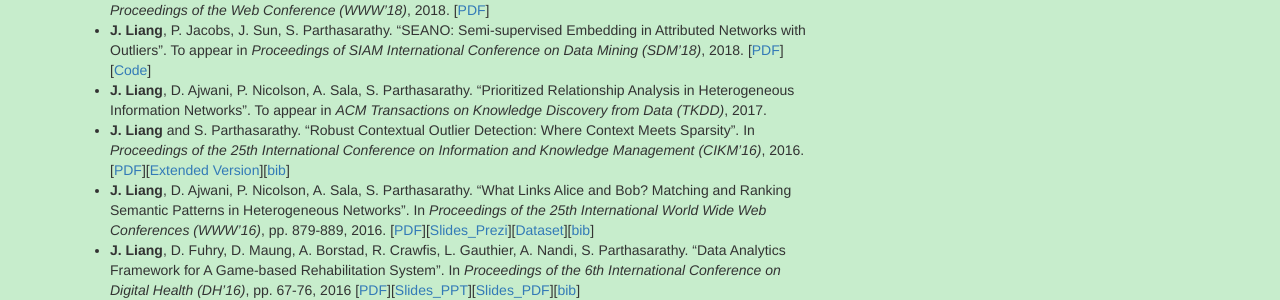
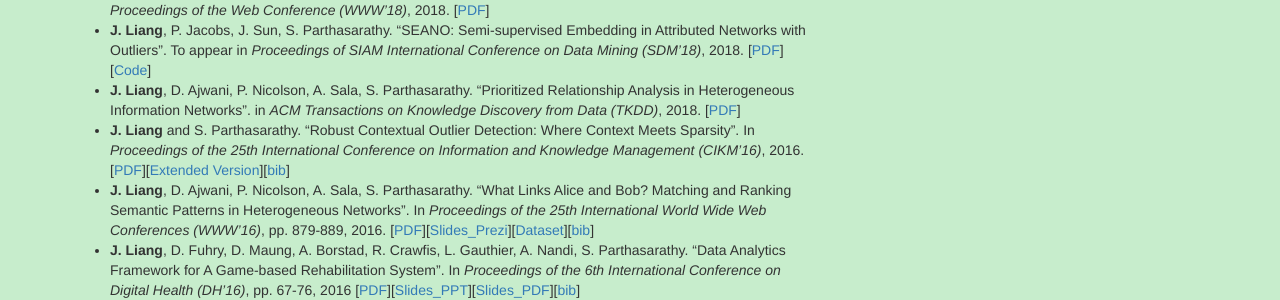
Before and after one commit to BuckeyeDM/BuckeyeDM.github.io, a Jekyll site: the page built from index.md, in a window 1280 px wide. Shown: the part 672-972 px from the top of the page. Built offline with Jekyll 4.4.1, drawn with Linux system fonts in a browser that asks for light colours.

Commit message:
add tkdd pdf

```diff
--- a/index.md
+++ b/index.md
@@ -26,7 +26,7 @@ I am a fifth-year Ph.D. student in [Department of Computer Science and Engineeri
 ## Publications
 * **J. Liang**, P. Jacobs, S. Parthasarathy. "Human-Guided Flood Mapping: From Experts to the Crowd". To appear in *Proceedings of the Web Conference (WWW'18)*, 2018. \[[PDF](./available_soon.html)\]
 * **J. Liang**, P. Jacobs, J. Sun, S. Parthasarathy. "SEANO: Semi-supervised Embedding in Attributed Networks with Outliers". To appear in *Proceedings of SIAM International Conference on Data Mining (SDM'18)*, 2018. \[[PDF](https://arxiv.org/pdf/1703.08100.pdf)\]\[[Code](/SEANO)\]
-* **J. Liang**, D. Ajwani, P. Nicolson, A. Sala, S. Parthasarathy. "Prioritized Relationship Analysis in Heterogeneous Information Networks". To appear in *ACM Transactions on Knowledge Discovery from Data (TKDD)*, 2017.
+* **J. Liang**, D. Ajwani, P. Nicolson, A. Sala, S. Parthasarathy. "Prioritized Relationship Analysis in Heterogeneous Information Networks". in *ACM Transactions on Knowledge Discovery from Data (TKDD)*, 2018. \[[PDF](publications/TKDD_2018.pdf)\]
 * **J. Liang** and S. Parthasarathy. "Robust Contextual Outlier Detection: Where Context Meets Sparsity". In *Proceedings of the 25th International Conference on Information and Knowledge Management (CIKM'16)*, 2016. \[[PDF](./publications/CIKM16_ROCOD.pdf)\]\[[Extended Version](https://arxiv.org/abs/1607.08329)\]\[[bib](./publications/CIKM16.bib)\]
 * **J. Liang**, D. Ajwani, P. Nicolson, A. Sala, S. Parthasarathy. "What Links Alice and Bob? Matching and Ranking Semantic Patterns in Heterogeneous Networks". In *Proceedings of the 25th International World Wide Web Conferences (WWW'16)*, pp. 879-889, 2016. \[[PDF](./publications/WWW16_PRO-HEAPS.pdf)\]\[[Slides_Prezi](http://prezi.com/f524pmfbtixc/?utm_campaign=share&utm_medium=copy&rc=ex0share)\]\[[Dataset](./PRO-HEAPS/)\]\[[bib](publications/WWW16.bib)\]
 * **J. Liang**, D. Fuhry, D. Maung, A. Borstad, R. Crawfis, L. Gauthier, A. Nandi, S. Parthasarathy. "Data Analytics Framework for A Game-based Rehabilitation System". In *Proceedings of the 6th International Conference on Digital Health (DH'16)*, pp. 67-76, 2016 \[[PDF](publications/DH16_GameSystem.pdf)\]\[[Slides_PPT](publications/DH16_Talk_public.pptx)\]\[[Slides_PDF](publications/DH16_Talk_public.pdf)\]\[[bib](publications/DH16.bib)\]
```
Also changed, not shown: 1 other file.
